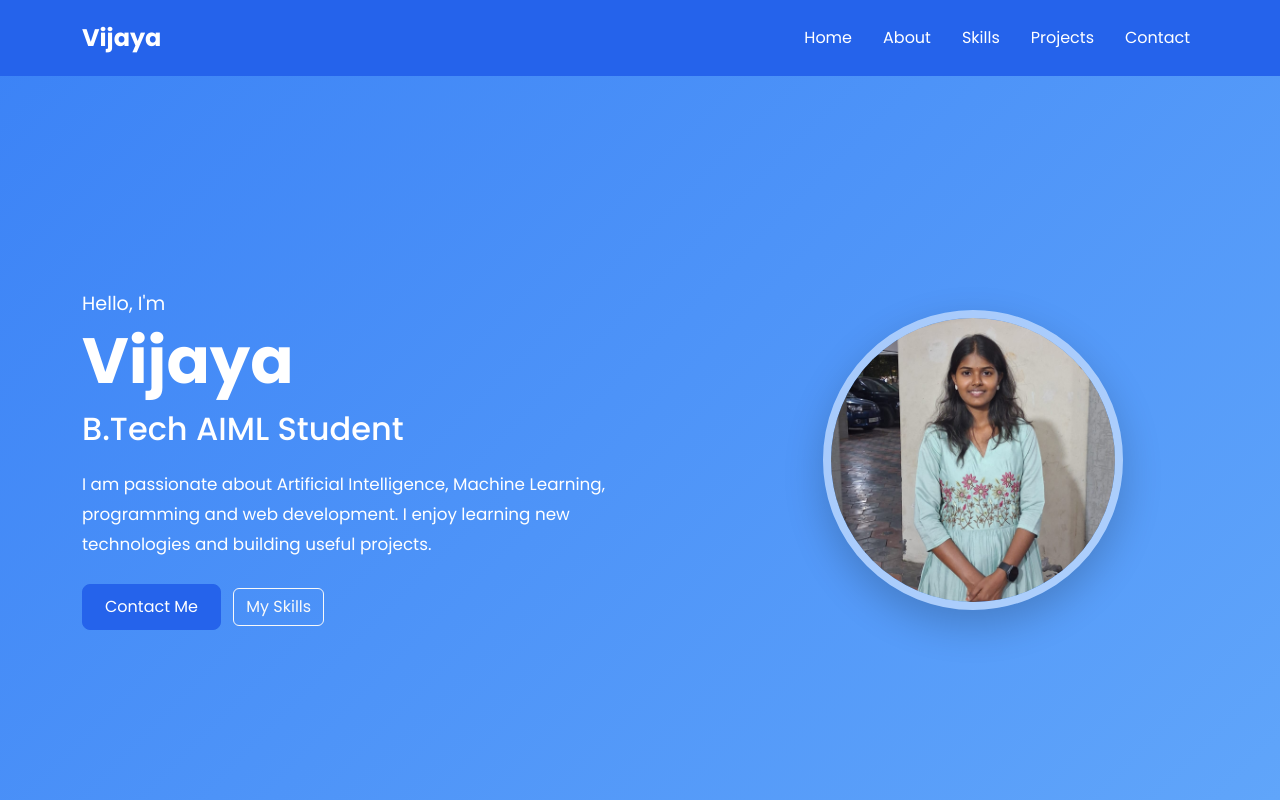
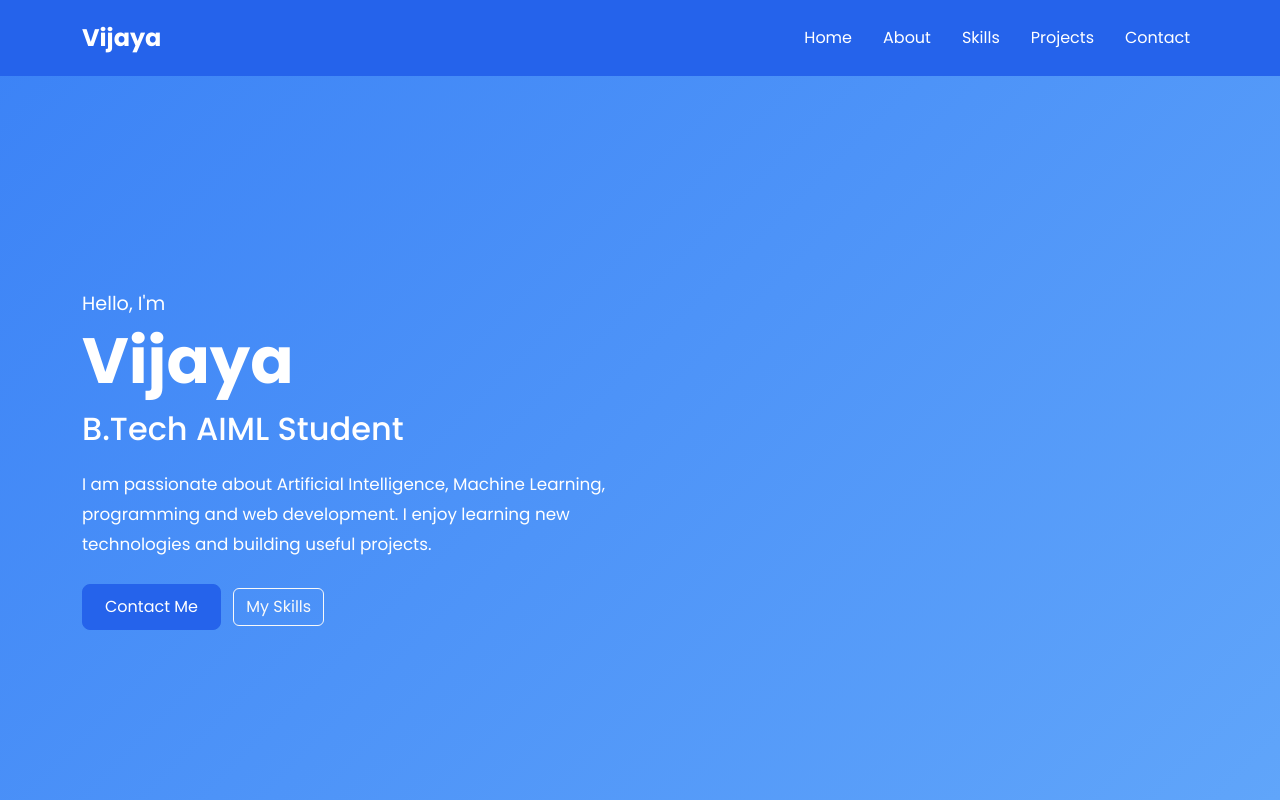
Before and after one commit to aljerlavijaya-png/dev-folio-project, a plain HTML site: page index.html in a window 1280 px wide. Shown: the top 800 px of the page. Drawn offline with nearby package versions, Linux system fonts and the light colour scheme.

Commit message:
Remove profile photo

```diff
--- a/index.html
+++ b/index.html
@@ -163,10 +163,7 @@
 
                     <div class="profile-container">
 
-                       <img
-    src="profile.jpg"
-    alt="Vijaya's Profile Photo"
-    class="profile-image">
+
                     </div>
 
                 </div>
```
Also changed, not shown: profile.jpg (deleted).
